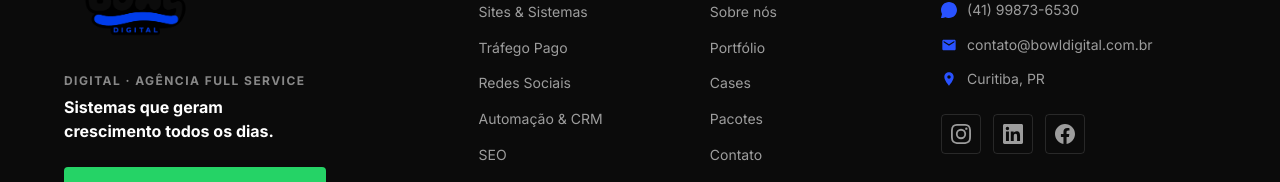
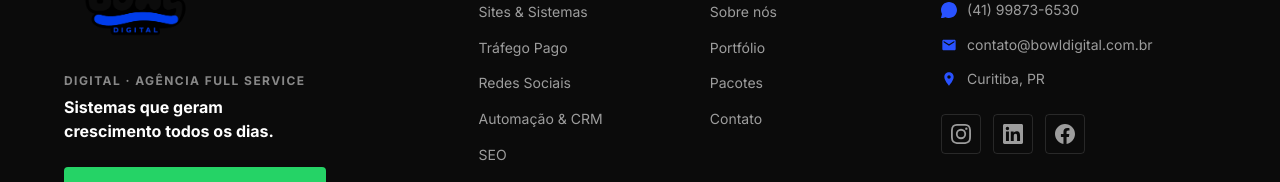
Before and after one commit to comunidadevencedores-lgtm/flip-agency, a Next.js app: page /contato in a window 1280 px wide. Shown: the part 1675-1857 px from the top of the page. Built offline with nearby package versions, Linux system fonts and the light colour scheme.

Commit message:
Update footer links for services and company section

```diff
--- a/src/components/layout/Footer.tsx
+++ b/src/components/layout/Footer.tsx
@@ -30,7 +30,7 @@ export default function Footer() {
             <h4>Serviços</h4>
             <ul>
               {['Sites & Sistemas','Tráfego Pago','Redes Sociais','Automação & CRM','SEO','Consultoria Digital'].map(s => (
-                <li key={s}><Link href="/#servicos">{s}</Link></li>
+                <li key={s}><Link href="/servicos">{s}</Link></li>
               ))}
             </ul>
           </nav>
@@ -40,8 +40,7 @@ export default function Footer() {
             <ul>
               <li><Link href="/sobre">Sobre nós</Link></li>
               <li><Link href="/portfolio">Portfólio</Link></li>
-              <li><Link href="/portfolio#cases">Cases</Link></li>
-              <li><Link href="/#pacotes">Pacotes</Link></li>
+              <li><Link href="/pacotes">Pacotes</Link></li>
               <li><Link href="/contato">Contato</Link></li>
             </ul>
           </nav>
```
